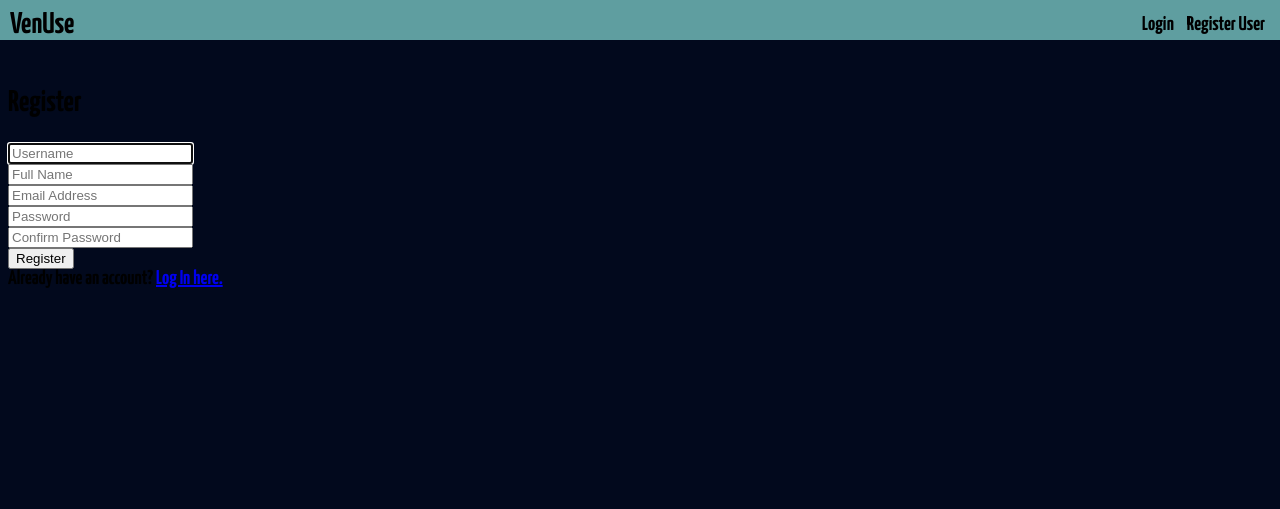
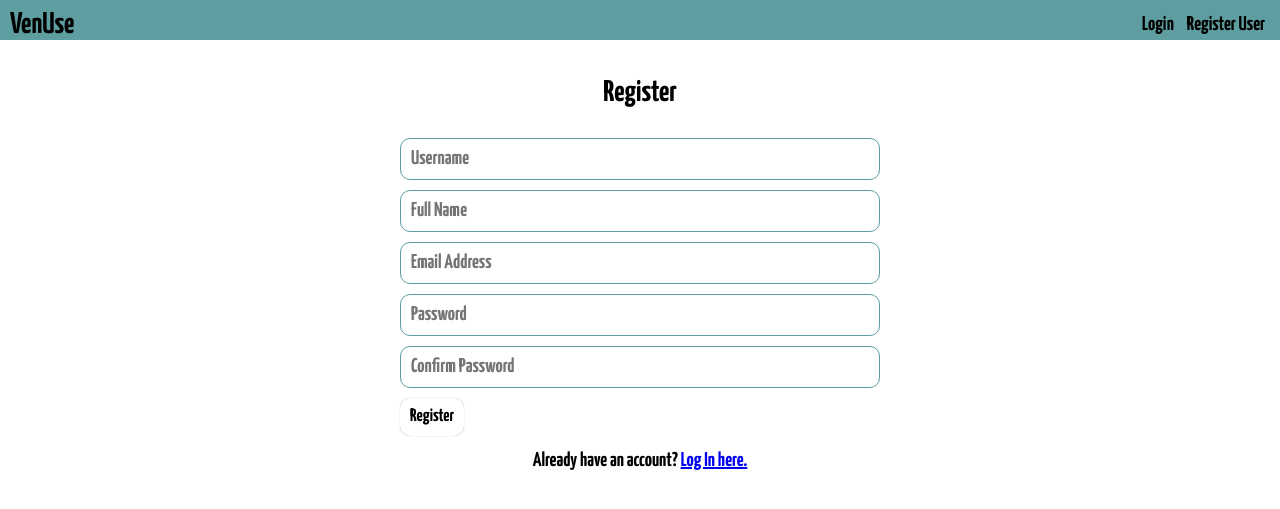
Before and after one commit to jaysencryer/VenUse, a Django app: page /register in a window 1280 px wide. Shown: the top 509 px of the page. Run offline with Django 3.2, Linux system fonts and the light colour scheme.

Commit message:
css and accessibility on login, register and beginning css on other pages

```diff
--- a/VenUse/static/VenUse/react/components/Calendar/Calendar.jsx
+++ b/VenUse/static/VenUse/react/components/Calendar/Calendar.jsx
@@ -129,7 +129,7 @@ function Calendar({ activeDate, children }) {
                 {monthObj.map((week, id) => (
                     <div key={`week-${id}`}>
                         {dayOfWeek.map(day => (
-                            <Day key={`${day}${id}`} date={week[day]} active={isItToday(makeDate(
+                            <Day key={`${day}${id}`} day={`${day.slice(0,3)}`} date={week[day]} active={isItToday(makeDate(
                                 yearViewing,
                                 fullMonth.indexOf(monthViewing),
                                 week[day]
--- a/VenUse/static/VenUse/react/components/Calendar/Day.jsx
+++ b/VenUse/static/VenUse/react/components/Calendar/Day.jsx
@@ -1,4 +1,4 @@
-const Day = ({ date, children, active }) => {
+const Day = ({ day, date, children, active }) => {
     return (
         <div
             className={`${date === 0 ? "cal_day_no" : "cal_day"} ${active ? "cal_active_day" : ""}`}
@@ -6,6 +6,7 @@ const Day = ({ date, children, active }) => {
             <span className={ `${
                 active ? "cal_active_date" : ""
             }`}>
+                <span className="cal_mobile_day">{day}</span>
             {date ? date : "" }
             </span>
             {children}
--- a/VenUse/static/VenUse/styles.css
+++ b/VenUse/static/VenUse/styles.css
@@ -1,16 +1,19 @@
 :root {
     --venuse-bkg-col: rgb(2, 9, 29);
+    --venuse-shadow: rgba(2,9,29, .5);
     --venuse-color: cadetblue;
     --venuse-ltcolor: rgb(190, 190, 255);
     /* --venuse-color : lightsalmon; */
     --venuse-div-paper: white;
     --venuse-font: "Yanone Kaffeesatz", sans-serif;
+    --venuse-alert: rgb(127, 76, 207);
+
 }
 body {
-    background-color: var(--venuse-bkg-col);
+    background-color: var(--venuse-div-paper);
     font-family: var(--venuse-font);
     font-size: 20px;
-    padding-top: 55px;
+    padding-top: 40px;
 }
 .brand {
     display: inline-block;
@@ -20,15 +23,40 @@ body {
     padding: 0px;
 }
 
+h1 {
+    text-align: center;
+    font-size: 30px;
+}
+
+h3 {
+    text-align: center;
+    font-size: 20px;
+}
+
 .index {
     box-sizing: border-box;
-    color: white;
+    color: var(--venuse-bkg-col);
     display: block;
     width: 100%;
 }
+
+.info {
+    text-align: center;
+    margin: 10px;
+}
+
+.invisible {
+    position: absolute;
+    color: var(--venuse-div-paper);
+    font-size: 0px;
+    padding: 0px;
+    margin: 0px;
+}
+
 .login-register {
-    background-color: var(--venuse-color);
-    border-radius: 20px;
+    background-color: var(--venuse-div-paper);
+    /* border: 2px solid var(--venuse-div-paper); */
+    border-radius: 10px;
     box-sizing: border-box;
     display: block;
     margin: auto;
@@ -70,74 +101,24 @@ body {
     display: block;
     float: left;
 }
-.ven-content {
-    display: block;
-    margin: auto;
-    width: 100%;
-}
-.ven-nav-item {
-    display: inline-block;
-    padding: 5px;
-}
-.ven-form {
-    box-sizing: border-box;
-    display: block;
-    margin: auto;
-    padding: 5px;
-}
-.ven-input {
-    border-radius: 10px;
-    box-sizing: border-box;
-    margin: auto;
-    padding: 6px;
-    width: 100%;
-}
-[class^="ven-btn"] {
-    font-family: var(--venuse-font);
-    font-size:large;
-    border-radius: 10px;
-    border: none;
-    /* border: 1px solid var(--venuse-color); */
-    background-color: var(--venuse-div-paper);
-     box-shadow: 0 0 1px  var(--venuse-color);
-    padding: 10px;
-    cursor: pointer;
-}
-[class^="ven-btn"]:hover {
 
-    box-shadow: 0px 0px 4px var(--venuse-color); /*, -1px -1px 2px var(--venuse-color);*/
-}
-
-.ven-btn-sm {
-    font-size: medium;
-    padding: 8px;
-}
-.info {
-    text-align: center;
-}
-[class$="_venues"] {
-    background-color: var(--venuse-div-paper);
-    border-radius: 8px;
-    box-sizing: border-box;
-    color: black;
-    display: block;
-    margin: 5px auto;
-    padding: 10px;
-    width: 100%;
-}
 #profile_menu {
     background-color: var(--venuse-color);
-    border-radius: 5px;
+    border-bottom-left-radius: 5px;
+    /* border-top-left-radius: 0px;
+    border-top-right-radius: 0px; */
     box-sizing: border-box;
     display: block;
     float: right;
     height: 0px;
     overflow: hidden;
     padding: 0;
-    position: relative;
-    top: -28px;
+    position: fixed;
+    top: 41px;
+    right: 0px;
     transition: height 0.25s;
     width: 100px;
+    box-shadow: -2px 2px 3px var(--venuse-shadow);
 }
 #profile_menu.show_menu {
     height: 100px;
@@ -173,6 +155,96 @@ body {
 .show {
     display: block;
 }
+
+[class$="_venues"] {
+    background-color: var(--venuse-div-paper);
+    border-radius: 8px;
+    box-sizing: border-box;
+    color: black;
+    display: block;
+    margin: 5px auto;
+    padding: 10px;
+    width: 100%;
+    text-align: center;
+}
+
+.user_venues a {
+    text-decoration: none;
+    color: black;
+}
+.user_venues a:hover {
+    color: black;
+}
+
+.ven-alert {
+    font-size:larger;
+    color: var(--venuse-alert);
+    margin: 10px;
+    text-align: center;
+}
+
+[class^="ven-btn"] {
+    font-family: var(--venuse-font);
+    font-size:large;
+    border-radius: 10px;
+    border: none;
+    /* border: 1px solid var(--venuse-color); */
+    background-color: var(--venuse-div-paper);
+    box-shadow: 0 0 1px  var(--venuse-color);
+    padding: 10px;
+    cursor: pointer;
+}
+
+
+.ven-btn-sm {
+    font-size: medium;
+    padding: 8px;
+}
+
+@media (max-width:425px) {
+    .ven-btn {
+        font-size: larger;
+        width: 100%;
+    }
+}
+
+[class^="ven-btn"]:hover {
+
+    box-shadow: 0px 0px 4px var(--venuse-color); /*, -1px -1px 2px var(--venuse-color);*/
+}
+
+.ven-content {
+    display: block;
+    margin: auto;
+    width: 100%;
+}
+.ven-nav-item {
+    display: inline-block;
+    padding: 5px;
+}
+.ven-form {
+    box-sizing: border-box;
+    display: block;
+    margin: auto;
+    padding: 5px;
+}
+.ven-input {
+    border-radius: 10px;
+    border: 1px solid var(--venuse-color);
+    box-sizing: border-box;
+    margin: auto;
+    font-size: 20px;
+    padding: 10px;
+    width: 100%;
+    font-family: var(--venuse-font);
+}
+
+
+.ven-input:focus {
+    outline: none;
+}
+
+
 #venue_detail {
     overflow: auto;
     width: 95%;
--- a/VenUse/templates/VenUse/layout.html
+++ b/VenUse/templates/VenUse/layout.html
@@ -3,28 +3,38 @@
 <!DOCTYPE html>
 <html lang="en">
     <head>
-        <meta charset="utf-8">
-        <meta name="viewport" content="width=device-width, initial-scale=1.0">
-        <link href="{% static 'VenUse/styles.css' %}" rel="stylesheet">
-        <link rel="preconnect" href="https://fonts.gstatic.com">
-        <link href="https://fonts.googleapis.com/css2?family=Yanone+Kaffeesatz:wght@700&display=swap" rel="stylesheet">
+        <meta charset="utf-8" />
+        <meta name="viewport" content="width=device-width, initial-scale=1.0" />
+        <link href="{% static 'VenUse/styles.css' %}" rel="stylesheet" />
+        <link rel="preconnect" href="https://fonts.gstatic.com" />
+        <link
+            href="https://fonts.googleapis.com/css2?family=Yanone+Kaffeesatz:wght@700&display=swap"
+            rel="stylesheet"
+        />
         <script type="module" src="{% static 'VenUse/venues.js' %}"></script>
-        <link rel="apple-touch-icon" sizes="180x180" href="{% static 'VenUse/apple-touch-icon.png' %}">
-        <link rel="icon" type="image/png" sizes="32x32" href="{% static 'VenUse/favicon-32x32.png' %}">
-        <link rel="icon" type="image/png" sizes="16x16" href="{% static 'VenUse/favicon-16x16.png' %}">
-        <link rel="manifest" href="{% static 'VenUse/site.webmanifest' %}">
-        {% block scripts %}
-        {% endblock %}
-        <title>
-            {% block title %}
-                VenUse
-            {% endblock %}
-        </title>
+        <link
+            rel="apple-touch-icon"
+            sizes="180x180"
+            href="{% static 'VenUse/apple-touch-icon.png' %}"
+        />
+        <link
+            rel="icon"
+            type="image/png"
+            sizes="32x32"
+            href="{% static 'VenUse/favicon-32x32.png' %}"
+        />
+        <link
+            rel="icon"
+            type="image/png"
+            sizes="16x16"
+            href="{% static 'VenUse/favicon-16x16.png' %}"
+        />
+        <link rel="manifest" href="{% static 'VenUse/site.webmanifest' %}" />
+        {% block scripts %} {% endblock %}
+        <title>{% block title %} VenUse {% endblock %}</title>
     </head>
     <body>
-
         <nav class="nav_bar">
-
             <ul class="nav">
                 <div class="left_nav">
                     <li class="brand">
@@ -32,6 +42,7 @@
                     </li>
                 </div>
                 <div class="right_nav">
+
                     {% if not user.is_authenticated %}
                         <li class="ven-nav-item">
                             <a href="{% url 'login' %}">Login</a>
@@ -42,25 +53,16 @@
                     {% endif %}
 
                     {% if user.is_authenticated %}
+                        <li class="ven-nav-item" id="user_name">
+                            {{ user.username }}
+                        </li>
+                    {% endif %}
 
-
-                            <li class="ven-nav-item" id="user_name">{{ user.username }}</li>
-
-
-                    {% endif %}
                 </div>
-
             </ul>
-
         </nav>
-        <div id='profile_menu'>
-            {% include 'VenUse/profile_menu.html' %}
-        </div>
-        <div class="ven-content">
-            {% block body %}
-            {% endblock %}
-        </div>
-        {% block react-script %}
-        {%endblock%}
+        <div id="profile_menu">{% include 'VenUse/profile_menu.html' %}</div>
+        <div class="ven-content">{% block body %} {% endblock %}</div>
+        {% block react-script %} {%endblock%}
     </body>
 </html>
--- a/VenUse/templates/VenUse/manage_venues.html
+++ b/VenUse/templates/VenUse/manage_venues.html
@@ -50,9 +50,12 @@
     <div class="manage">
         <div>
         {% for venue in venues %}
-            <h2><a href="{% url 'show_venue' venue.url %}">{{venue.name}}</a></h2>
+        <section class="venue_pod">
+
+            <h3><a href="{% url 'show_venue' venue.url %}">{{venue.name}}</a></h3>
             {{venue.description}}
             <button id="{{venue.id}}" class="edit_venue" value="edit">edit</button>
+        </section>
         {% endfor %}
         </div>
         <div>
--- a/VenUse/templates/VenUse/register.html
+++ b/VenUse/templates/VenUse/register.html
@@ -1,34 +1,46 @@
 {% extends "VenUse/layout.html" %}
 
 {% block body %}
-<div id='login-register'>
+<div class='login-register'>
 
     <h2>Register</h2>
 
     {% if message %}
-        <div>{{ message }}</div>
+        <section role="alert" class="ven-alert">{{ message }}</div>
     {% endif %}
 
     <form action="{% url 'register' %}" method="post">
         {% csrf_token %}
-        <div class="form-group">
-            <input class="form-control" autofocus autocomplete="off" type="text" name="username" placeholder="Username">
+        <div class="ven-form">
+            <label for="username" class="invisible">Username</label>
+
+            <input class="ven-input" autofocus autocomplete="off" type="text" name="username" placeholder="Username" id="username">
         </div>
-        <div class="form-group">
-            <input class="form-control" autocomplete="off" type="text" name="fullname" placeholder="Full Name">
+        <div class="ven-form">
+            <label for="fullname" class="invisible">Full Name</label>
+
+            <input class="ven-input" autocomplete="off" type="text" name="fullname" placeholder="Full Name" id="fullname">
         </div>
-        <div class="form-group">
-            <input class="form-control" type="email" name="email" placeholder="Email Address">
+        <div class="ven-form">
+            <label for="email" class="invisible">E-mail</label>
+            <input class="ven-input" type="email" name="email" placeholder="Email Address" id="email">
         </div>
-        <div class="form-group">
-            <input class="form-control" type="password" name="password" placeholder="Password">
+        <div class="ven-form">
+            <label for="password" class="invisible">Password</label>
+            <input class="ven-input" type="password" name="password" placeholder="Password" id="password">
         </div>
-        <div class="form-group">
-            <input class="form-control" type="password" name="confirmation" placeholder="Confirm Password">
+        <div class="ven-form">
+            <label for="confirm" class="invisible">Confirm Password</label>
+            <input class="ven-input" type="password" name="confirmation" placeholder="Confirm Password" id="confirm">
         </div>
-        <input class="btn btn-primary" type="submit" value="Register">
+        <div class="ven-form">
+            <input class="ven-btn" type="submit" value="Register">
+        </div>
+        <input type="hidden" name="next" value="{{next}}">
+
     </form>
-
-    Already have an account? <a href="{% url 'login' %}">Log In here.</a>
+    <footer class="info">
+        Already have an account? <a href="{% url 'login' %}">Log In here.</a>
+    </footer>
 </div>
 {% endblock %}
```
Also changed, not shown: other parts of VenUse/static/VenUse/styles.css (+41 -10 lines), VenUse/static/VenUse/react/components/Calendar/Calendar.css (+37 -4 lines), VenUse/static/VenUse/react/components/react.css (+7 -2 lines), VenUse/templates/VenUse/index.html (+17 -10 lines), VenUse/templates/VenUse/login.html (+7 -5 lines). Lines whose indentation alone changed are shown as unchanged.
